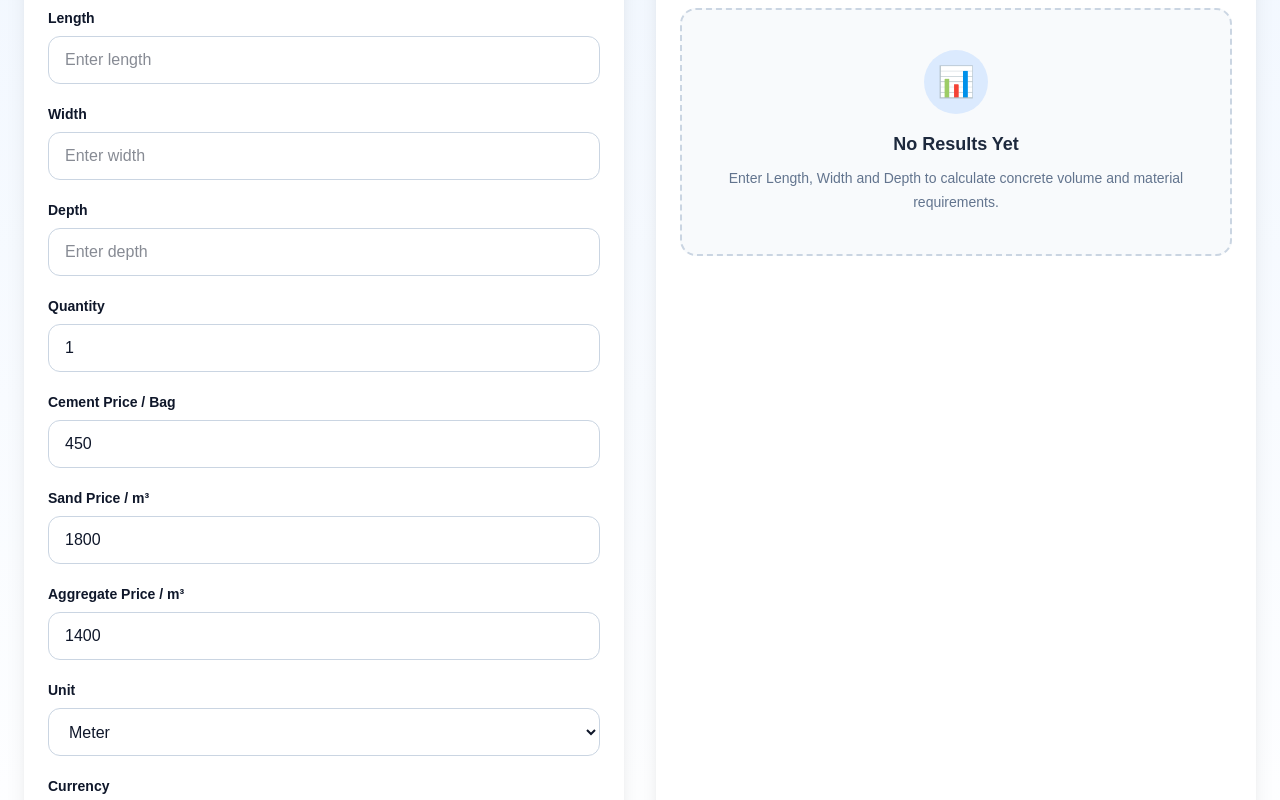
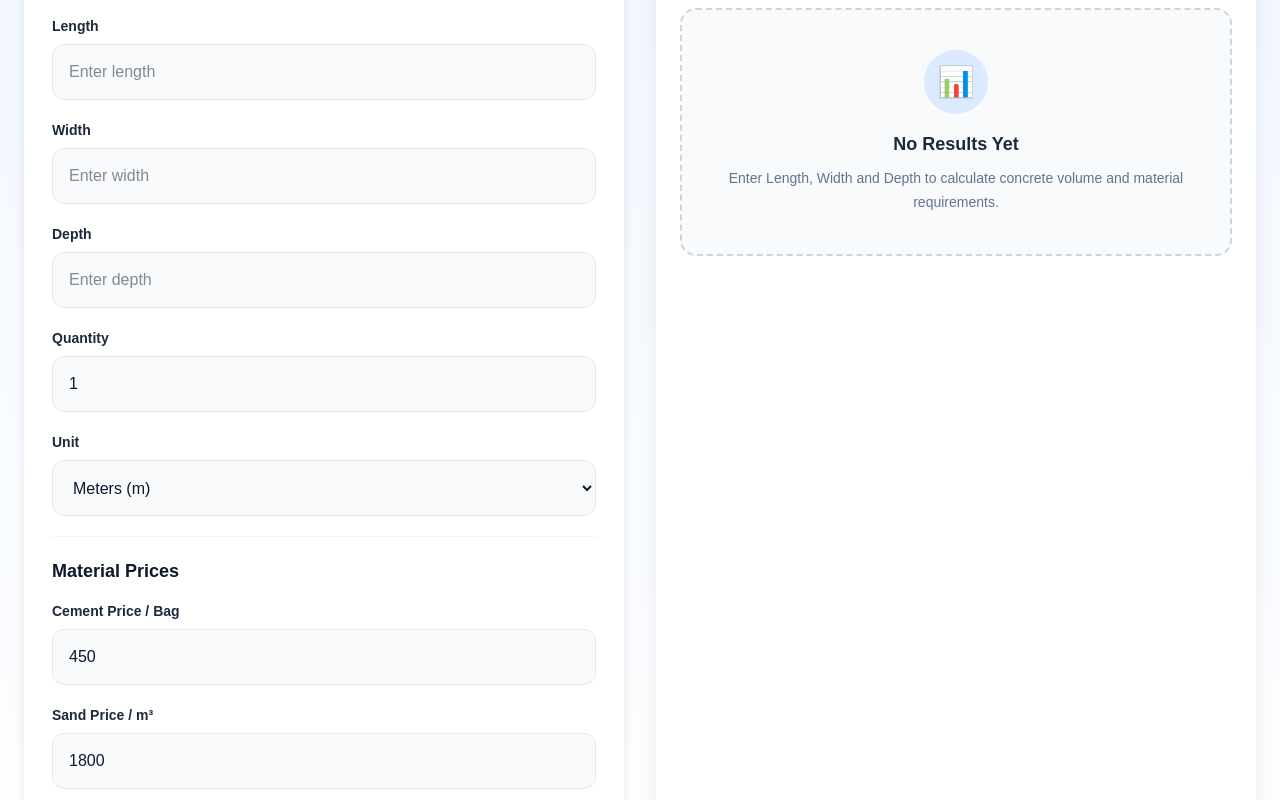
Before and after one commit to km7max-cmd/cornerspan, a Next.js app: page /calculators/concrete in a window 1280 px wide. Shown: the part 300-1100 px from the top of the page. Built offline with nearby package versions, Linux system fonts and the light colour scheme.

Commit message:
Refactor CalculatorForm for better styling and layout
Refactor CalculatorForm component for improved styling and structure, including updates to input classes and layout adjustments.

```diff
--- a/app/calculators/concrete/components/CalculatorForm.tsx
+++ b/app/calculators/concrete/components/CalculatorForm.tsx
@@ -49,49 +49,57 @@ setAggregatePrice,
   setUnit,
   onCalculate,
 }: CalculatorFormProps) {
+  const inputClass =
+    "h-14 w-full rounded-xl border border-slate-200 bg-slate-50 px-4 text-base text-slate-900 outline-none transition focus:border-blue-500 focus:bg-white focus:ring-2 focus:ring-blue-100";
+
+  const selectClass =
+    "h-14 w-full rounded-xl border border-slate-200 bg-slate-50 px-4 text-base text-slate-900 outline-none transition focus:border-blue-500 focus:bg-white focus:ring-2 focus:ring-blue-100";
+
+  const labelClass =
+    "mb-2 block text-sm font-semibold text-slate-800";
+
   return (
-    <section className="rounded-3xl bg-white p-6 shadow-xl">
+    <section className="w-full rounded-3xl bg-white p-5 shadow-lg sm:p-7">
 
-      <h2 className="mb-6 text-2xl font-bold text-slate-900">
+      <h2 className="mb-6 text-2xl font-bold tracking-tight text-slate-900 sm:text-3xl">
         Concrete Dimensions
       </h2>
 
       <div className="space-y-5">
 
+        {/* Length */}
         <div>
-          <label className="mb-2 block text-sm font-semibold">
-            Length
-          </label>
+          <label className={labelClass}>Length</label>
 
           <input
             type="number"
             min="0"
+            step="any"
             value={length}
             onChange={(e) => setLength(e.target.value)}
             placeholder="Enter length"
-            className="h-12 w-full rounded-xl border border-slate-300 px-4 outline-none focus:border-blue-600"
+            className={inputClass}
           />
         </div>
 
+        {/* Width */}
         <div>
-          <label className="mb-2 block text-sm font-semibold">
-            Width
-          </label>
+          <label className={labelClass}>Width</label>
 
           <input
             type="number"
             min="0"
+            step="any"
             value={width}
             onChange={(e) => setWidth(e.target.value)}
             placeholder="Enter width"
-            className="h-12 w-full rounded-xl border border-slate-300 px-4 outline-none focus:border-blue-600"
+            className={inputClass}
           />
         </div>
 
+        {/* Depth */}
         <div>
-          <label className="mb-2 block text-sm font-semibold">
-            Depth
-          </label>
+          <label className={labelClass}>Depth</label>
 
           <input
             type="number"
@@ -100,93 +108,112 @@ setAggregatePrice,
             value={depth}
             onChange={(e) => setDepth(e.target.value)}
             placeholder="Enter depth"
-            className="h-12 w-full rounded-xl border border-slate-300 px-4 outline-none focus:border-blue-600"
+            className={inputClass}
           />
         </div>
 
+        {/* Quantity */}
         <div>
-  <label className="mb-2 block text-sm font-semibold">
-    Quantity
-  </label>
+          <label className={labelClass}>Quantity</label>
 
           <input
             type="number"
             min="1"
             value={quantity}
             onChange={(e) => setQuantity(e.target.value)}
-    placeholder="Enter quantity"
-    className="h-12 w-full rounded-xl border border-slate-300 px-4 outline-none focus:border-blue-600"
+            placeholder="1"
+            className={inputClass}
           />
         </div>
 
+        {/* Unit */}
         <div>
-  <label className="mb-2 block text-sm font-semibold">
+          <label className={labelClass}>Unit</label>
+
+          <select
+            value={unit}
+            onChange={(e) => setUnit(e.target.value)}
+            className={selectClass}
+          >
+            <option value="Meter">Meters (m)</option>
+            <option value="Feet">Feet (ft)</option>
+            <option value="Centimeter">Centimeters (cm)</option>
+            <option value="Millimeter">Millimeters (mm)</option>
+            <option value="Inch">Inches (in)</option>
+          </select>
+        </div>
+
+        {/* Material Prices */}
+        <div className="border-t border-slate-100 pt-5">
+
+          <h3 className="mb-4 text-lg font-semibold text-slate-900">
+            Material Prices
+          </h3>
+
+          <div className="space-y-5">
+
+            {/* Cement */}
+            <div>
+              <label className={labelClass}>
                 Cement Price / Bag
               </label>
 
               <input
                 type="number"
+                min="0"
+                step="any"
                 value={cementPrice}
                 onChange={(e) => setCementPrice(e.target.value)}
                 placeholder="450"
-    className="h-12 w-full rounded-xl border border-slate-300 px-4 outline-none focus:border-blue-600"
+                className={inputClass}
               />
             </div>
 
+            {/* Sand */}
             <div>
-  <label className="mb-2 block text-sm font-semibold">
+              <label className={labelClass}>
                 Sand Price / m³
               </label>
 
               <input
                 type="number"
+                min="0"
+                step="any"
                 value={sandPrice}
                 onChange={(e) => setSandPrice(e.target.value)}
                 placeholder="1800"
-    className="h-12 w-full rounded-xl border border-slate-300 px-4 outline-none focus:border-blue-600"
+                className={inputClass}
               />
             </div>
 
+            {/* Aggregate */}
             <div>
-  <label className="mb-2 block text-sm font-semibold">
+              <label className={labelClass}>
                 Aggregate Price / m³
               </label>
 
               <input
                 type="number"
+                min="0"
+                step="any"
                 value={aggregatePrice}
                 onChange={(e) => setAggregatePrice(e.target.value)}
                 placeholder="1400"
-    className="h-12 w-full rounded-xl border border-slate-300 px-4 outline-none focus:border-blue-600"
+                className={inputClass}
               />
             </div>
 
+          </div>
+        </div>
+
+        {/* Currency */}
         <div>
-          <label className="mb-2 block text-sm font-semibold">
-            Unit
-          </label>
-
-          <select
-            value={unit}
-            onChange={(e) => setUnit(e.target.value)}
-            className="h-12 w-full rounded-xl border border-slate-300 px-4 outline-none focus:border-blue-600"
-          >
-            <option value="Meter">Meter</option>
-            <option value="Feet">Feet</option>
-            <option value="Centimeter">Centimeter</option>
-            <option value="Millimeter">Millimeter</option>
-            <option value="Inch">Inch</option>
-          </select>
-        </div>
-        <div>
-  <label className="mb-2 block text-sm font-semibold">
-    Currency
-  </label>
+          <label className={labelClass}>Currency</label>
 
           <select
             value={currency}
             onChange={(e) => setCurrency(e.target.value)}
-    className="h-12 w-full rounded-xl border border-slate-300 px-4 outline-none focus:border-blue-600"
+            className={selectClass}
           >
             <option value="USD">🇺🇸 US Dollar ($)</option>
             <option value="INR">🇮🇳 Indian Rupee (₹)</option>
@@ -198,22 +225,23 @@ setAggregatePrice,
           </select>
         </div>
 
+        {/* Error */}
         {error && (
-          <div className="rounded-xl bg-red-50 p-3 text-sm font-medium text-red-600">
+          <div className="rounded-xl border border-red-100 bg-red-50 p-3 text-sm font-medium text-red-600">
             {error}
           </div>
         )}
 
+        {/* Calculate */}
         <button
           type="button"
           onClick={onCalculate}
-          className="h-12 w-full rounded-xl bg-blue-600 font-semibold text-white transition hover:bg-blue-700"
+          className="h-14 w-full rounded-xl bg-blue-600 text-base font-semibold text-white shadow-md transition hover:bg-blue-700 active:scale-[0.99]"
         >
           Calculate
         </button>
 
       </div>
-
     </section>
   );
 }
```
Lines whose indentation alone changed are shown as unchanged.
